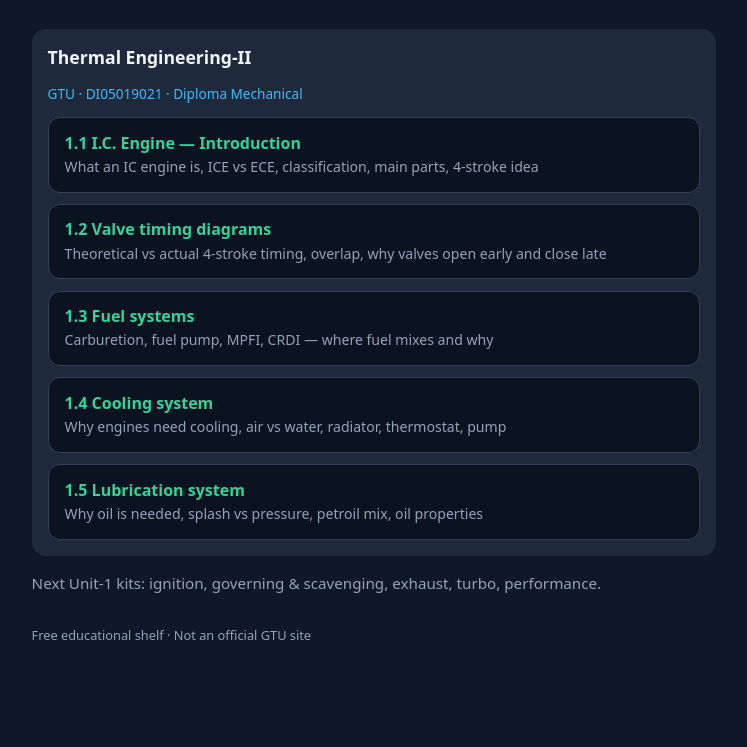
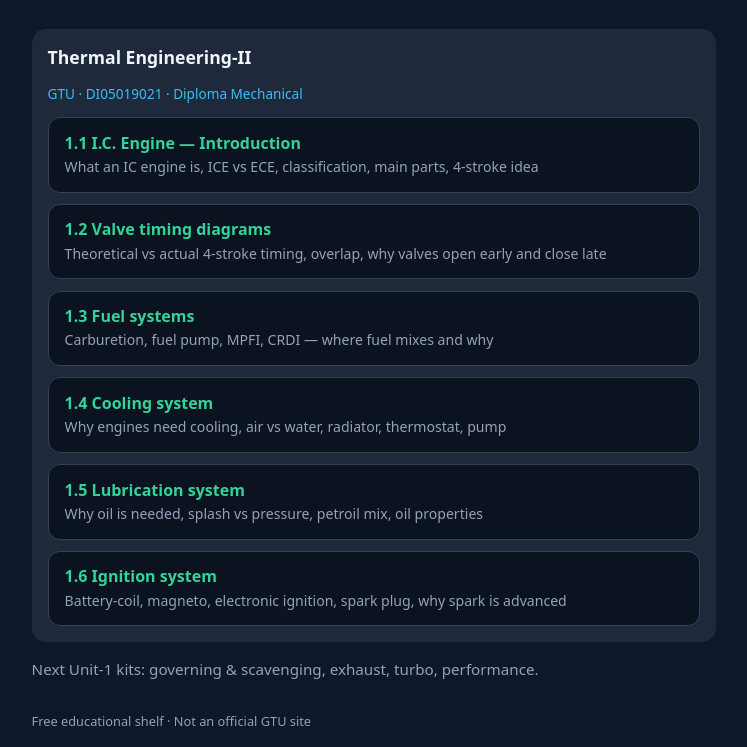
Before and after one commit to DevenPandya/student-labs, a plain HTML site: page index.html in a window 1280 px wide. Shown: the part 95-842 px from the top of the page, without its empty margins (266-1013 px from the left). Before the commit the page ends 800 px from the top, so only its background shows below. Drawn offline with Linux system fonts and the light colour scheme.

Commit message:
Update index.html

```diff
--- a/index.html
+++ b/index.html
@@ -76,8 +76,12 @@
         <strong>1.5 Lubrication system</strong>
         <span>Why oil is needed, splash vs pressure, petroil mix, oil properties</span>
       </a>
+      <a class="kit" href="ignition-system.html">
+        <strong>1.6 Ignition system</strong>
+        <span>Battery-coil, magneto, electronic ignition, spark plug, why spark is advanced</span>
+      </a>
     </section>
-    <p class="sub">Next Unit-1 kits: ignition, governing & scavenging, exhaust, turbo, performance.</p>
+    <p class="sub">Next Unit-1 kits: governing & scavenging, exhaust, turbo, performance.</p>
   </main>
   <footer>Free educational shelf · Not an official GTU site</footer>
 </body>
```
